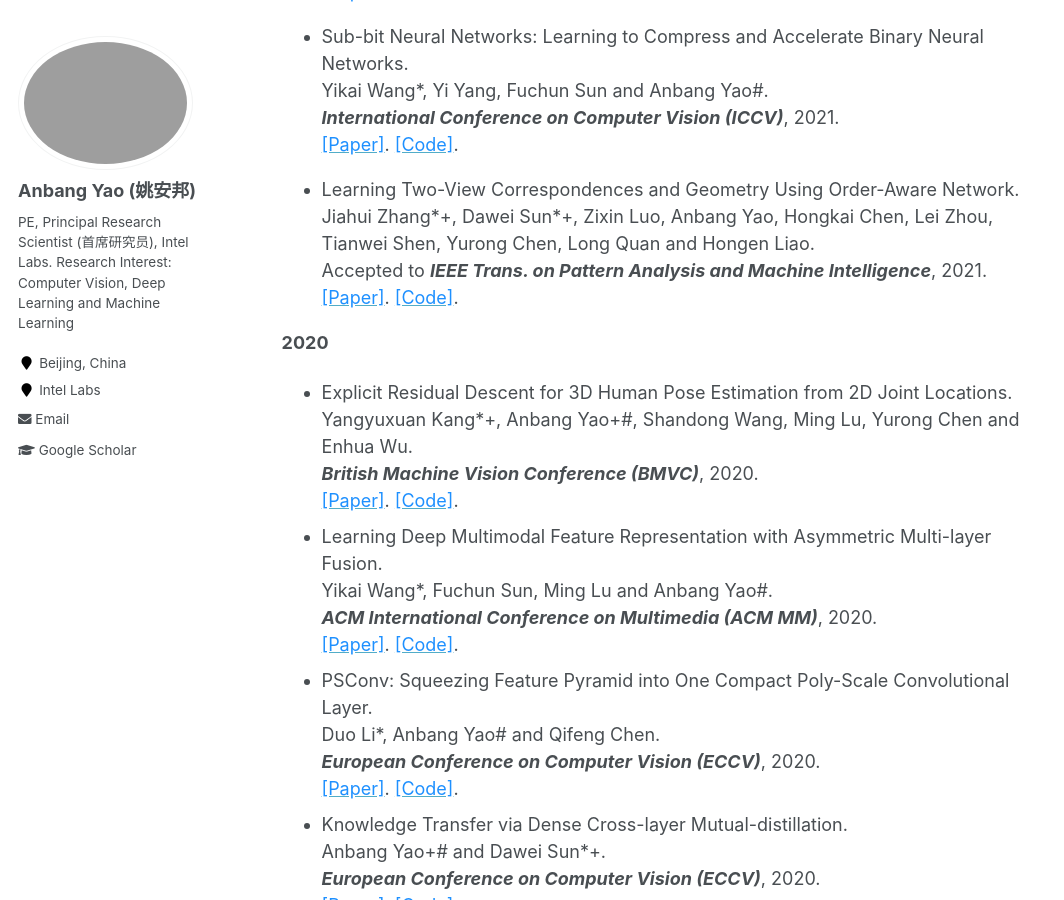
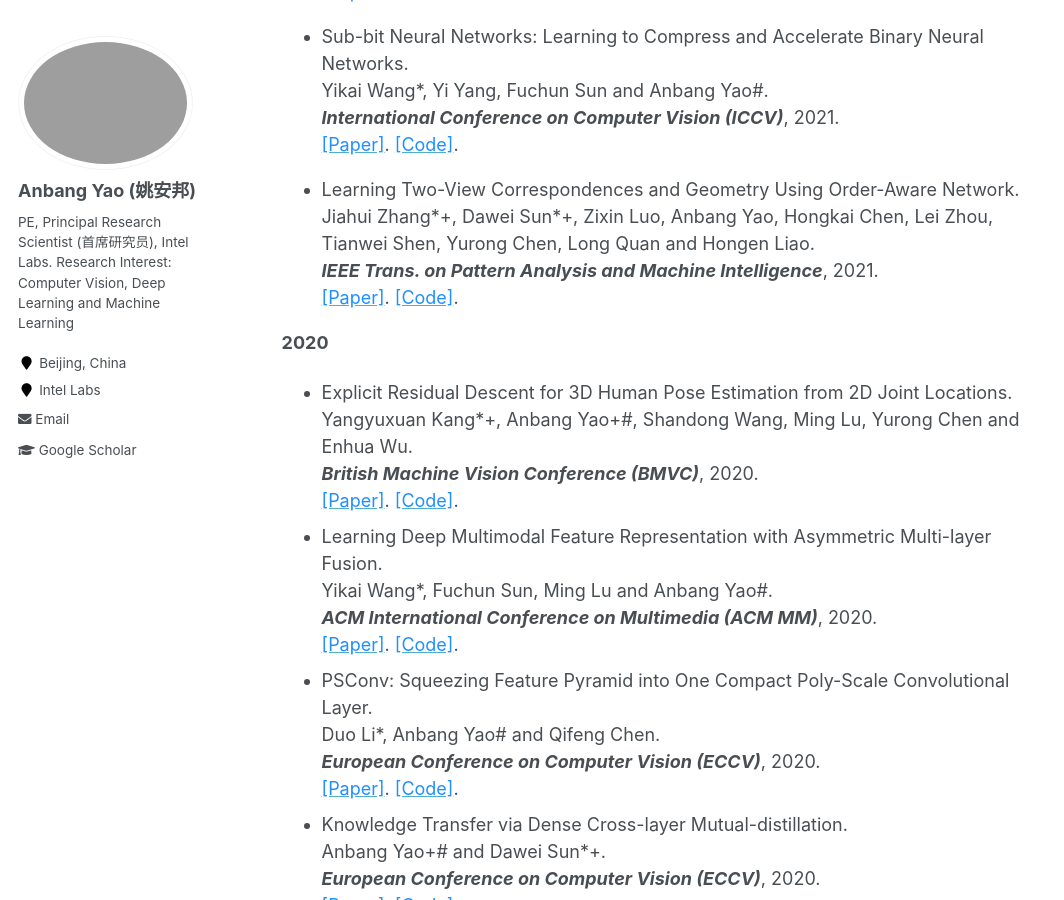
Before and after one commit to YaoAnbang/YaoAnbang.github.io, a Jekyll site: the page built from _pages/about.md, in a window 1280 px wide and 900 px high, scrolled down 2231 px. Shown: the whole window, without its empty margins (0-1064 px from the left). Built offline with Jekyll 4.4.1, drawn with Linux system fonts in a browser that asks for light colours.

Commit message:
Update about.md

```diff
--- a/_pages/about.md
+++ b/_pages/about.md
@@ -60,7 +60,7 @@
 <!--</blockquote> -->
 
 <!-- <blockquote> -->
-+ Learning Two-View Correspondences and Geometry Using Order-Aware Network.<br> Jiahui Zhang\*\+, Dawei Sun\*\+, Zixin Luo, Anbang Yao, Hongkai Chen, Lei Zhou, Tianwei Shen, Yurong Chen, Long Quan and Hongen Liao.<br> Accepted to <em>**IEEE Trans. on Pattern Analysis and Machine Intelligence**</em>, 2021.<br> [<font color="DodgerBlue">[Paper]</font>](https://yaoanbang.github.io/). [<font color="DodgerBlue">[Code]</font>](https://github.com/zjhthu/OANet).<br>
++ Learning Two-View Correspondences and Geometry Using Order-Aware Network.<br> Jiahui Zhang\*\+, Dawei Sun\*\+, Zixin Luo, Anbang Yao, Hongkai Chen, Lei Zhou, Tianwei Shen, Yurong Chen, Long Quan and Hongen Liao.<br> <em>**IEEE Trans. on Pattern Analysis and Machine Intelligence**</em>, 2021.<br> [<font color="DodgerBlue">[Paper]</font>](https://yaoanbang.github.io/). [<font color="DodgerBlue">[Code]</font>](https://github.com/zjhthu/OANet).<br>
 <!-- </blockquote> -->
 
 **2020**
```
